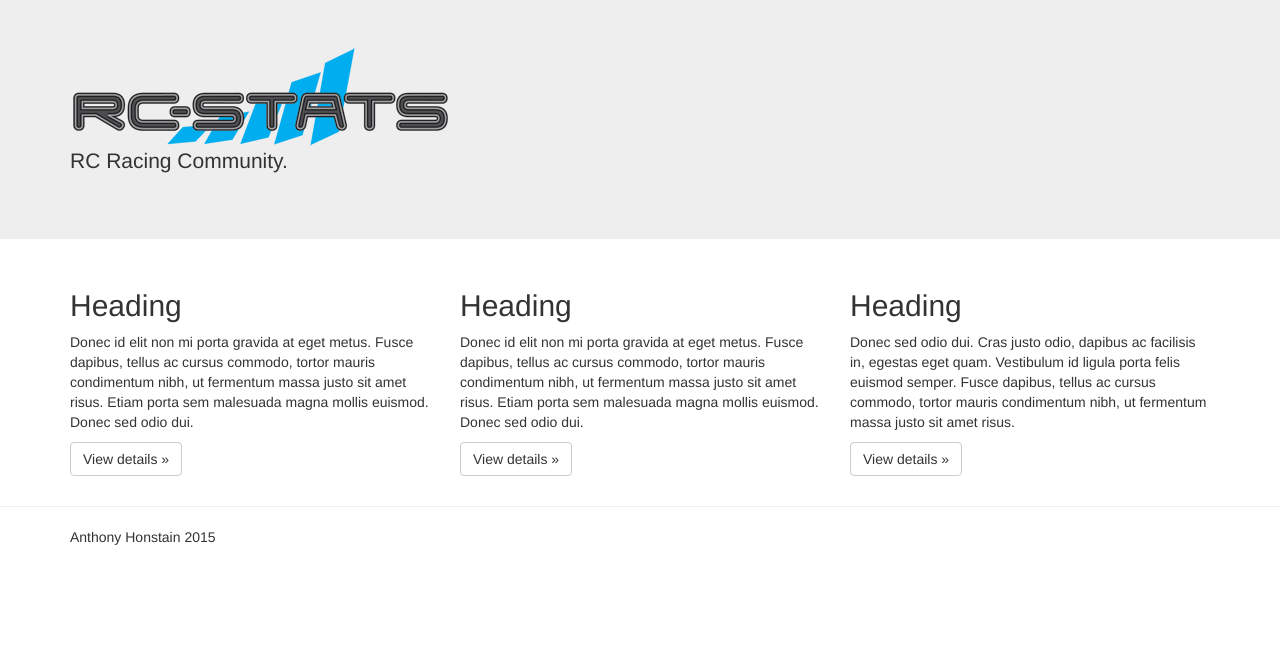
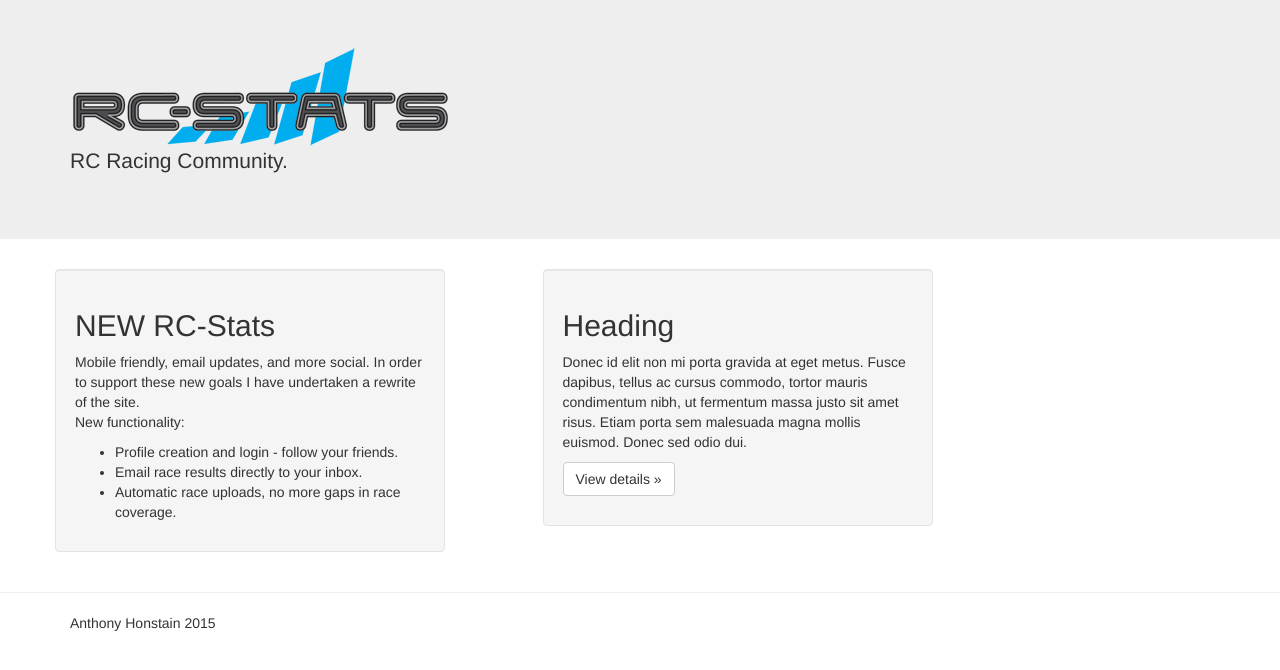
Before and after one commit to AnthonyHonstain/rcstatsV2, a Django app: page / in a window 1280 px wide. Shown: the part 51-721 px from the top of the page. Run offline with Django 3.2, Linux system fonts and the light colour scheme; parts of the project's set-up code (start-up, migrations or seed data) failed here and were passed over; some libraries are stand-ins or nearby versions.

Commit message:
More info on the landing page

```diff
--- a/core/templates/index.html
+++ b/core/templates/index.html
@@ -20,21 +20,25 @@ RC-Stats is a racing community to track and share your RC race results.
 <div class="container">
   <!-- Example row of columns -->
   <div class="row">
-    <div class="col-md-4">
-      <h2>Heading</h2>
-      <p>Donec id elit non mi porta gravida at eget metus. Fusce dapibus, tellus ac cursus commodo, tortor mauris condimentum nibh, ut fermentum massa justo sit amet risus. Etiam porta sem malesuada magna mollis euismod. Donec sed odio dui. </p>
-      <p><a class="btn btn-default" href="#" role="button">View details &raquo;</a></p>
+    <div class="col-md-4 well">
+      <h2>NEW RC-Stats</h2>
+      <p>
+        Mobile friendly, email updates, and more social. In order to support these new goals I have undertaken a rewrite of the site.
+        <br/>
+        New functionality:
+      </p>
+      <ul>
+      <li>Profile creation and login - follow your friends.</li>
+      <li>Email race results directly to your inbox.</li>
+      <li>Automatic race uploads, no more gaps in race coverage.</li>
+      </ul>
     </div>
-    <div class="col-md-4">
+    <div class="col-md-1"></div>
+    <div class="col-md-4 well">
       <h2>Heading</h2>
       <p>Donec id elit non mi porta gravida at eget metus. Fusce dapibus, tellus ac cursus commodo, tortor mauris condimentum nibh, ut fermentum massa justo sit amet risus. Etiam porta sem malesuada magna mollis euismod. Donec sed odio dui. </p>
       <p><a class="btn btn-default" href="#" role="button">View details &raquo;</a></p>
    </div>
-    <div class="col-md-4">
-      <h2>Heading</h2>
-      <p>Donec sed odio dui. Cras justo odio, dapibus ac facilisis in, egestas eget quam. Vestibulum id ligula porta felis euismod semper. Fusce dapibus, tellus ac cursus commodo, tortor mauris condimentum nibh, ut fermentum massa justo sit amet risus.</p>
-      <p><a class="btn btn-default" href="#" role="button">View details &raquo;</a></p>
-    </div>
   </div>
 </div>
 {% endblock %}
```
